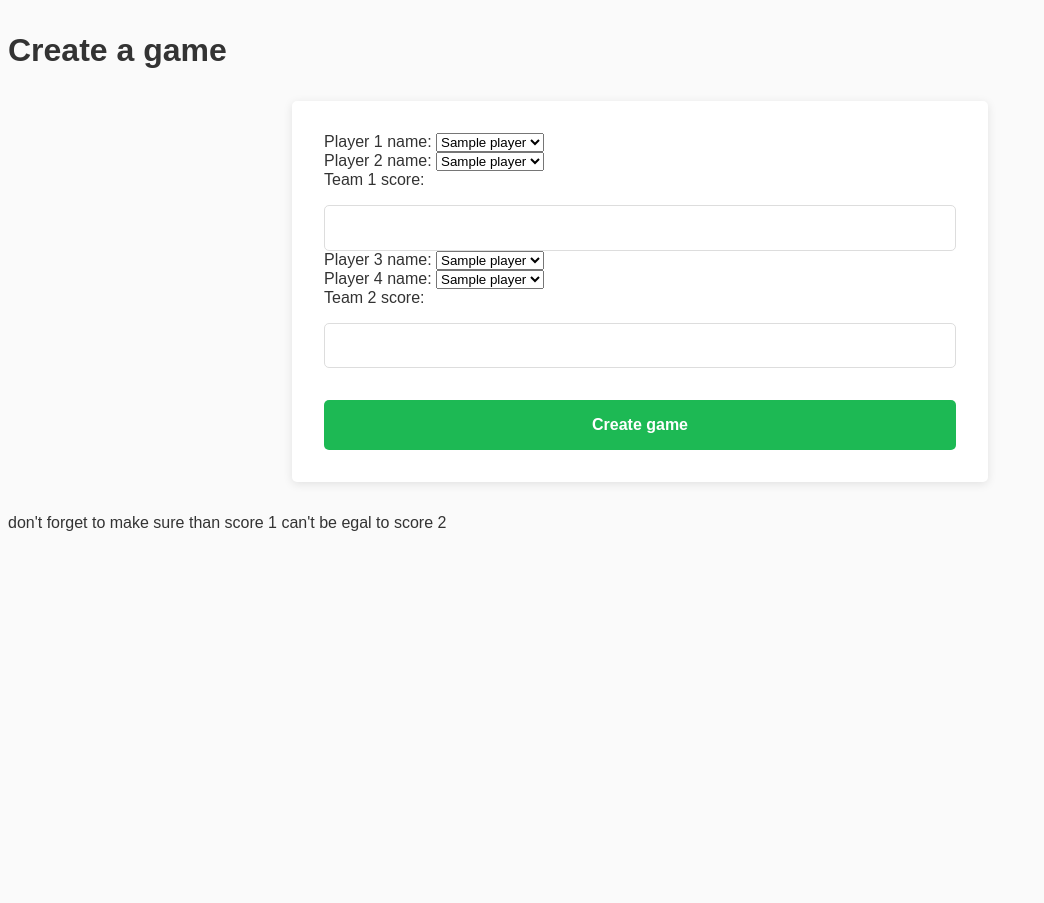
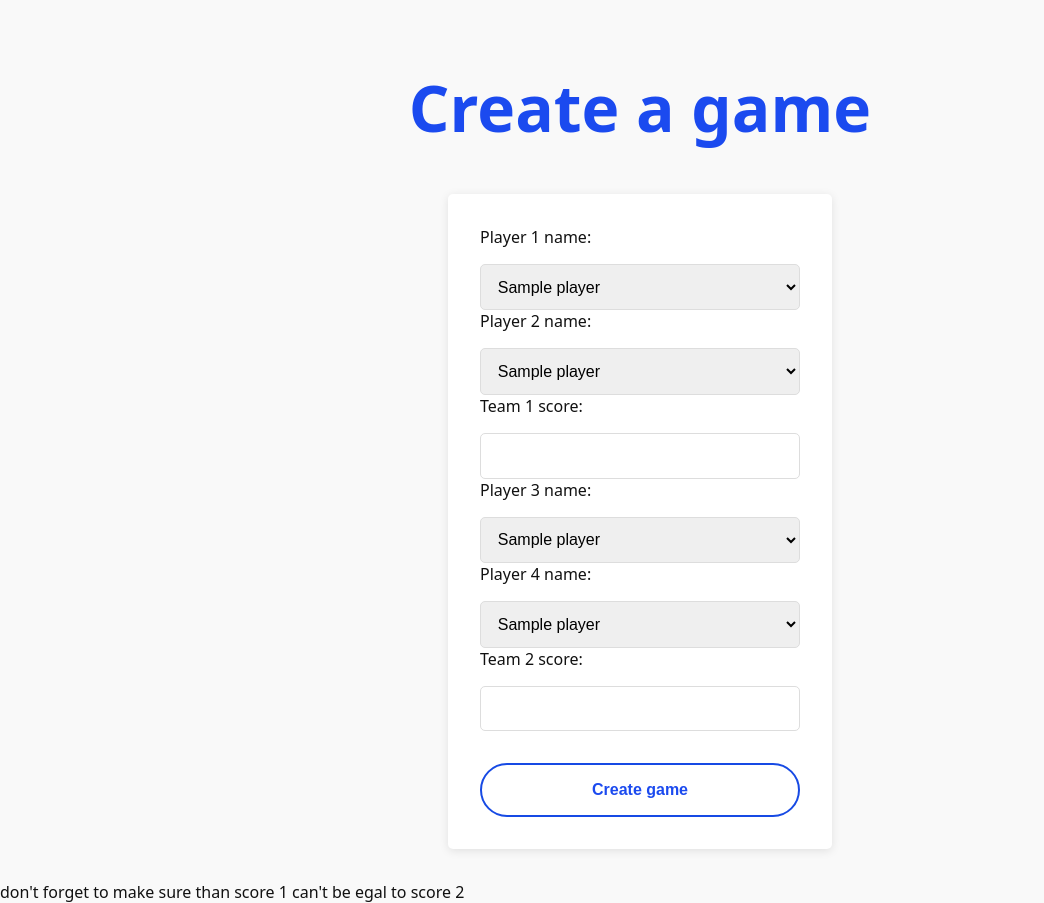
Before and after one commit to lkolebka/baby-foot-python, a Flask app: template myproject/Templates/create_game.html in a window 1280 px wide. Shown: the whole page, without its empty margins (0-1044 px from the left). Before the commit the page ends 531 px from the top, so only its background shows below. Run offline with Flask 2, Linux system fonts and the light colour scheme; the template is opened without the code that fills it: most values are stand-ins (such as "Sample title", 1, 10 or a date in 2020); some libraries are stand-ins or nearby versions.

Commit message:
chaing the style

```diff
--- a/myproject/static/style.css
+++ b/myproject/static/style.css
@@ -1,16 +1,58 @@
 body {
-    font-family: Arial, sans-serif;
-    background-color: #fafafa;
-    color: #333;
+    margin: 0;
+    padding: 0;
+    background-color: #f9f9f9;
+    font-family: SegoeUI, 'Segoe UI', Roboto, 'Helvetica Neue', Helvetica, 'Microsoft YaHei', Meiryo, 'Meiryo UI', Arial Unicode MS, sans-serif;
+    color: #111;
 }
 
 h1, h2, h3 {
-    font-weight: bold;
+    font-weight: 700;
     margin-top: 1em;
 }
+h1 {
+    font-weight: 700;
+    color: #1b4aef;
+    font-size: 64px;
+    font-family: SegoeUI, 'Segoe UI', Roboto, 'Helvetica Neue', Helvetica, 'Microsoft YaHei', Meiryo, 'Meiryo UI', Arial Unicode MS, sans-serif;
+    text-align: center; /* Add this line to center the text */
+}
+
+
+@media only screen and (max-width: 1000px) {
+    h1 {
+        font-size: 48px;
+    }
+}
+
+@media only screen and (max-width: 700px) {
+    h1 {
+        font-size: 36px;
+    }
+}
+
+.cdx_mkt_subtext_container {
+    max-width: 1200px;
+    text-align: center;
+    margin-bottom: 18px;
+}
+
+@media only screen and (max-width: 700px) {
+    .cdx_mkt_subtext_container {
+        max-width: 80%;
+        margin-bottom: 22px;
+    }
+}
+
+@media only screen and (max-width: 500px) {
+    .cdx_mkt_subtext_container {
+        max-width: 90%;
+    }
+}
+
 
 form {
-    width: 50%;
+    width: 90%;
     margin: 2em auto;
     padding: 2em;
     background-color: #fff;
@@ -18,7 +60,7 @@ form {
     box-shadow: 0 2px 10px rgba(0, 0, 0, 0.1);
 }
 
-input[type="text"], input[type="number"] {
+input[type="text"], input[type="number"], select {
     width: 100%;
     padding: 0.8em;
     font-size: 1em;
@@ -31,16 +73,41 @@ input[type="text"], input[type="number"] {
 input[type="submit"] {
     width: 100%;
     padding: 1em;
-    background-color: #1DB954;
-    color: #fff;
-    border: none;
-    border-radius: 5px;
+    background: linear-gradient(81.62deg, #ffffff 8.72%, #ffffff 85.01%);
+    color: #1b4aef;
+    border:2px solid #174ae4;
+    border-radius: 70px;
     font-size: 1em;
-    font-weight: bold;
+    font-weight: 700;
     cursor: pointer;
     margin-top: 2em;
 }
 
 input[type="submit"]:hover {
-    background-color: #1ED760;
+    background: linear-gradient(81.62deg, #ffffff 8.72%, #ffffff 85.01%);
+    box-shadow: 0 .6px 1.8px rgba(0, 0, 0, .1), 0 3.2px 7.2px rgba(0, 0, 0, .13);
+    overflow:hidden}
+
+@media only screen and (min-width: 600px) {
+    form {
+        width: 50%;
+    }
 }
+
+@media only screen and (min-width: 768px) {
+    form {
+        width: 40%;
+    }
+}
+
+@media only screen and (min-width: 992px) {
+    form {
+        width: 30%;
+    }
+}
+
+@media only screen and (min-width: 1200px) {
+    form {
+        width: 25%;
+    }
+}
```
